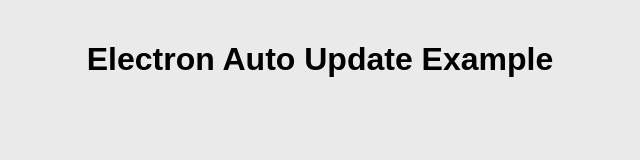
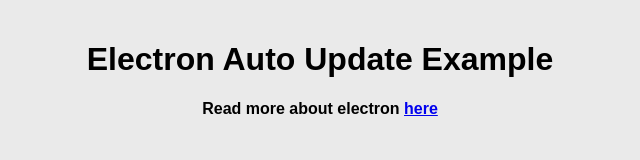
Before and after one commit to shreyaskinage/electron-auto-update-example, an Electron app: page index.html in a window 800 px wide. Shown: the whole page, without its empty margins (80-720 px from the left). Drawn offline with Linux system fonts and the light colour scheme; no server answers.

Commit message:
information about electron

```diff
--- a/index.html
+++ b/index.html
@@ -1,4 +1,5 @@
 <!DOCTYPE html>
+
 <head>
   <title>Electron Auto Update Example</title>
   <style>
@@ -10,6 +11,7 @@
       background-color: #eaeaea;
       text-align: center;
     }
+
     #notification {
       position: fixed;
       bottom: 20px;
@@ -20,13 +22,16 @@
       background-color: white;
       box-shadow: 0 4px 8px 0 rgba(0, 0, 0, 0.2);
     }
+
     .hidden {
       display: none;
     }
   </style>
 </head>
+
 <body>
   <h1>Electron Auto Update Example</h1>
+  <h4>Read more about electron <a href="https://www.electron.build/auto-update.html" target="_blank">here</a></h4>
   <p id="version"></p>
   <div id="notification" class="hidden">
     <p id="message"></p>
```
Also changed, not shown: package.json (+4 -4 lines), 1 other file.
